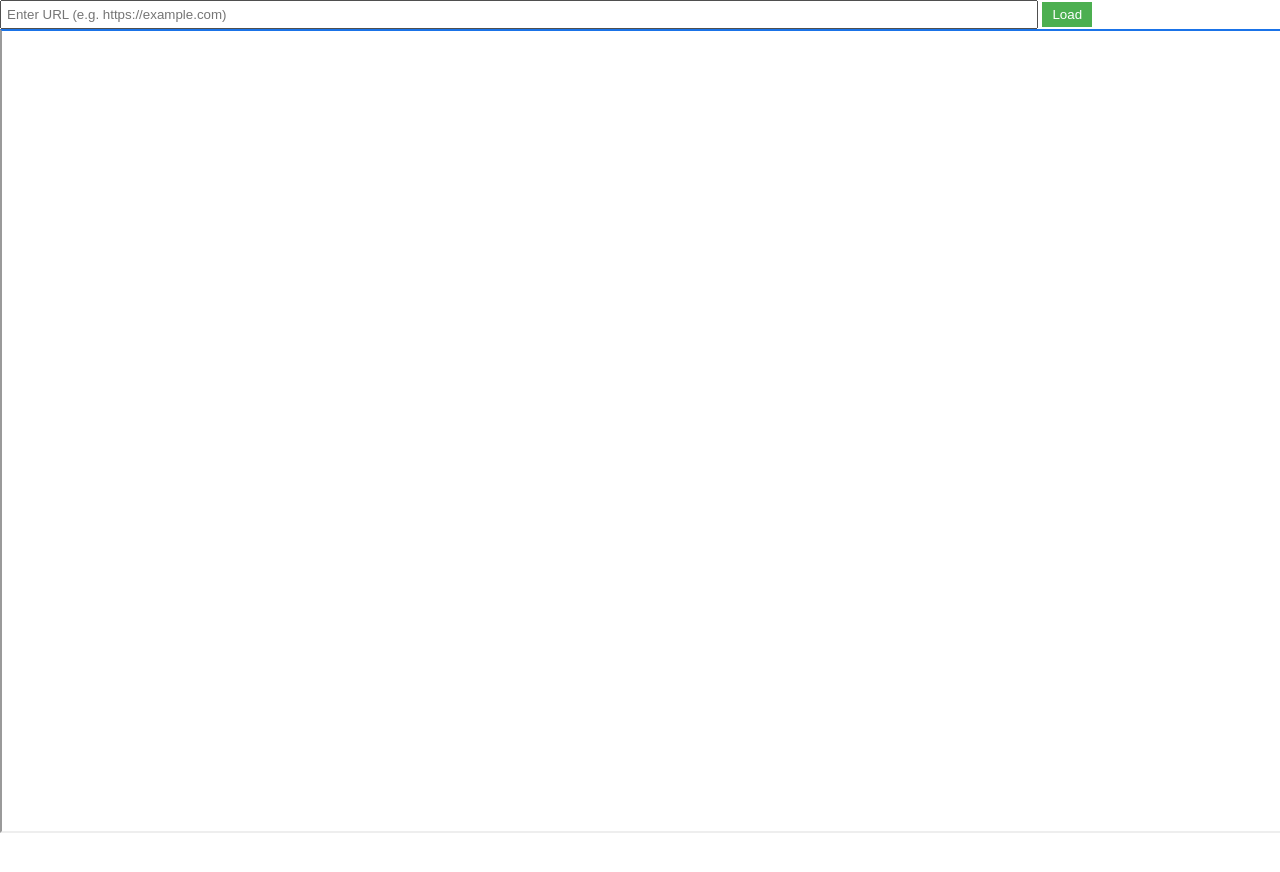
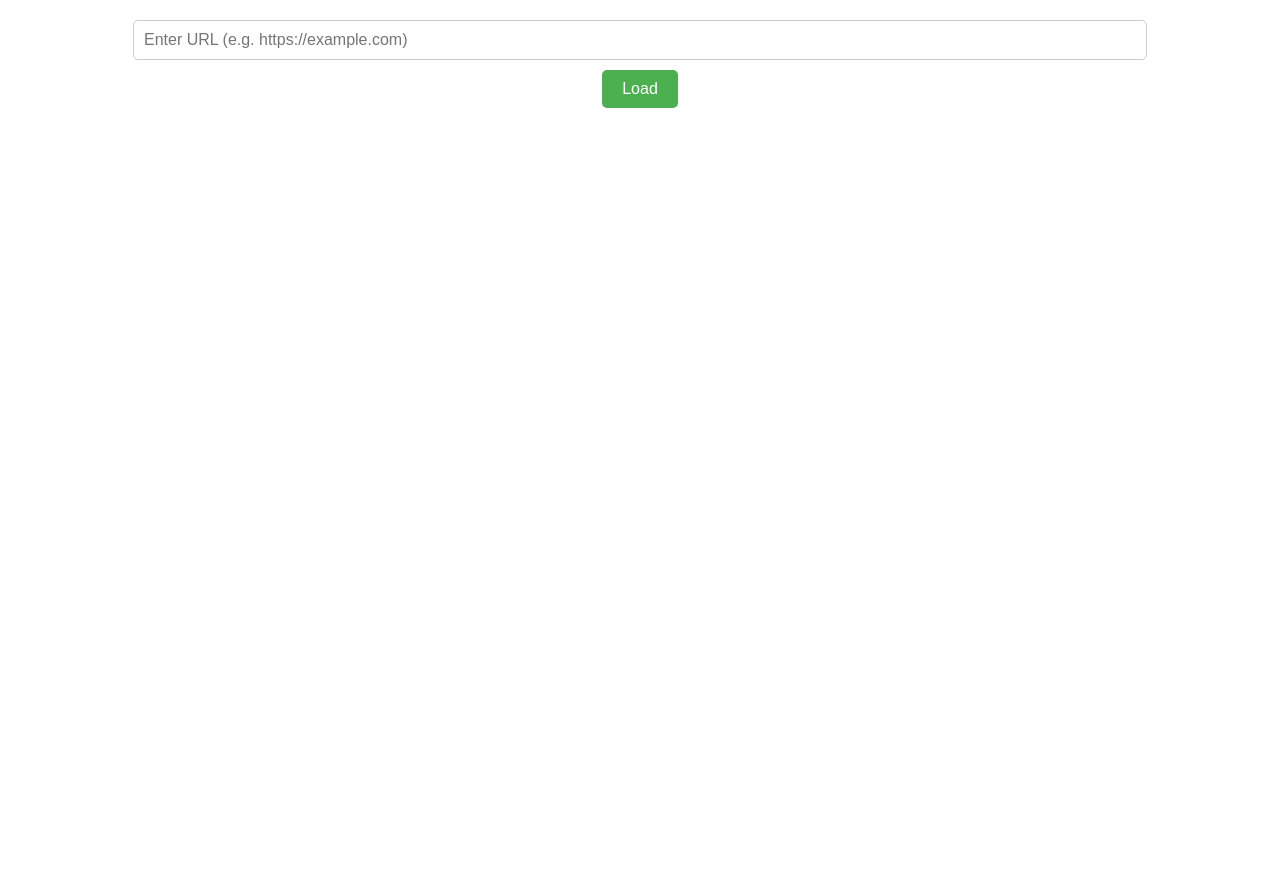
Before and after one commit to baldbuffalo2/iOS-10-browser, a plain HTML site: page index.html in a window 1280 px wide. Before the commit the page ends 837 px from the top, so only its background shows below. Drawn offline with Linux system fonts and the light colour scheme.

Commit message:
Update style.css

```diff
--- a/style.css
+++ b/style.css
@@ -2,50 +2,48 @@ body {
   font-family: Arial, sans-serif;
   margin: 0;
   padding: 0;
+  background-color: #f0f0f0;
 }
 
-header {
+#browserContainer {
   display: flex;
-  justify-content: space-between;
-  padding: 10px;
-  background-color: #1a73e8;
-  color: white;
+  flex-direction: column;
+  align-items: center;
+  padding: 20px;
+  background-color: white;
+  box-shadow: 0 4px 6px rgba(0, 0, 0, 0.1);
 }
 
 #urlInput {
   width: 80%;
-  padding: 5px;
+  padding: 10px;
+  margin-bottom: 10px;
+  font-size: 16px;
+  border: 1px solid #ccc;
+  border-radius: 5px;
 }
 
 #loadBtn {
-  padding: 5px 10px;
-  background-color: #4caf50;
+  padding: 10px 20px;
+  font-size: 16px;
+  cursor: pointer;
+  background-color: #4CAF50;
   color: white;
   border: none;
-  cursor: pointer;
+  border-radius: 5px;
+  margin-bottom: 20px;
 }
 
-iframe {
-  border-top: 2px solid #1a73e8;
+#loadBtn:hover {
+  background-color: #45a049;
 }
 
-.alert {
-  position: fixed;
-  top: 20px;
-  left: 50%;
-  transform: translateX(-50%);
-  background-color: #f44336;
-  color: white;
-  padding: 15px;
-  border-radius: 5px;
-  box-shadow: 0 4px 8px rgba(0, 0, 0, 0.2);
-  z-index: 1000;
+#errorMessage {
+  color: red;
+  font-weight: bold;
+  margin-bottom: 10px;
 }
 
-.alert button {
-  background-color: transparent;
-  color: white;
+#browserFrame {
   border: none;
-  font-size: 18px;
-  cursor: pointer;
 }
```
